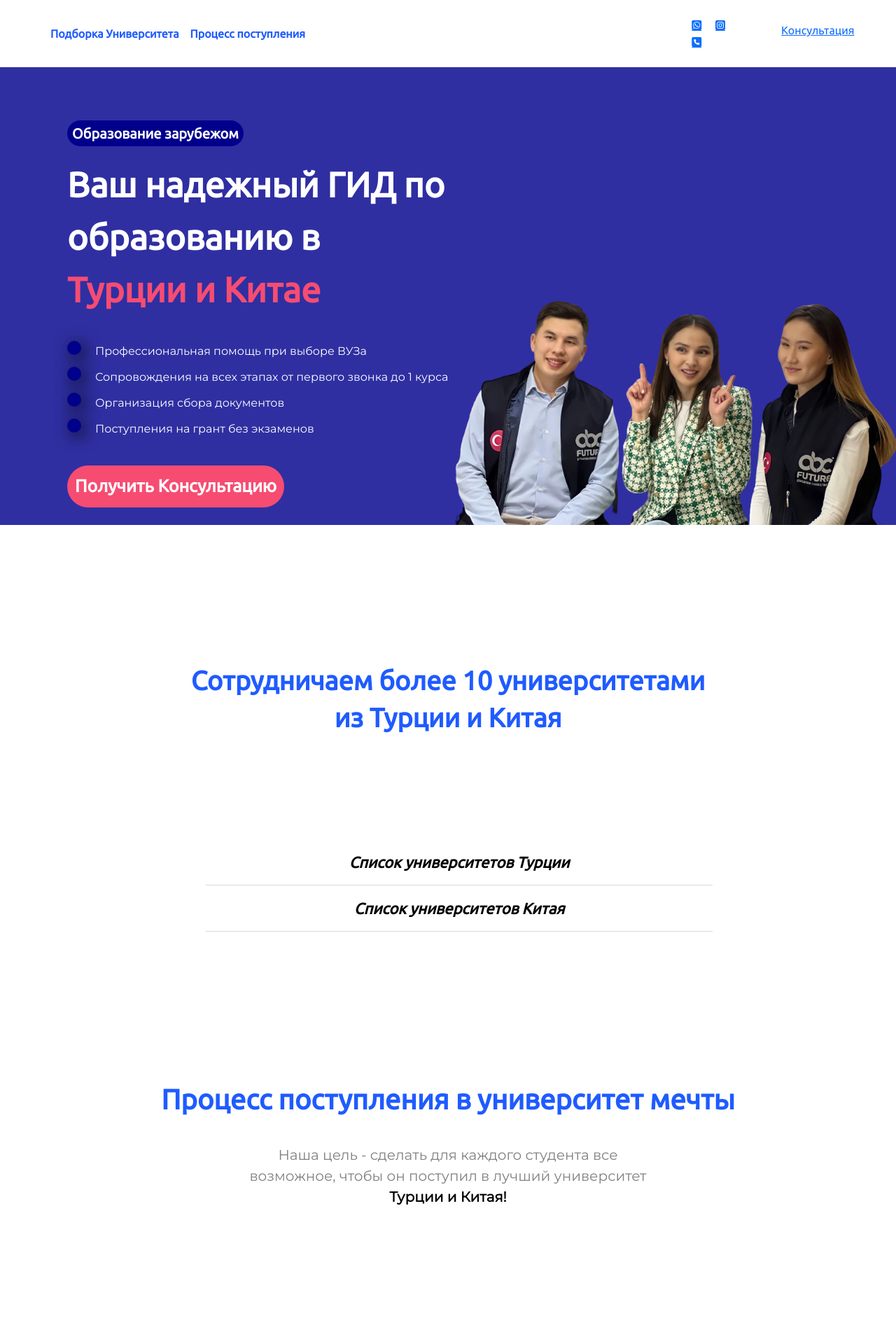
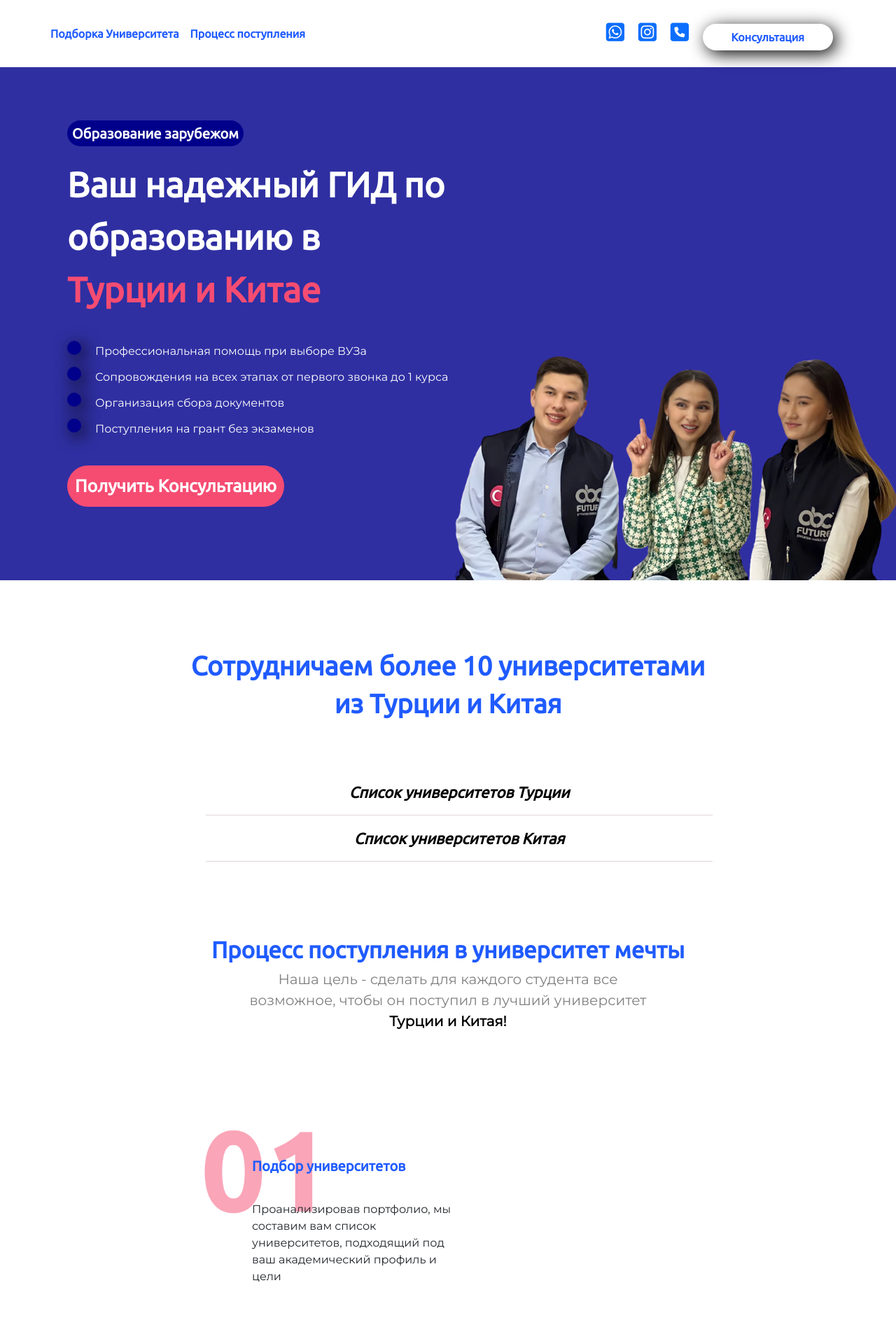
Before and after one commit to Yerassyliitu/turkdunyasi, a Django app: page / in a window 1280 px wide. Shown: the top 1903 px of the page at 70% size. Run offline with Django 4.2, Linux system fonts and the light colour scheme; data that the repository does not hold is empty; some libraries are stand-ins or nearby versions.

Commit message:
design 1

```diff
--- a/index/templates/index/index.html
+++ b/index/templates/index/index.html
@@ -27,15 +27,11 @@
               <a class="nav-link pe-3" aria-current="page" href="#admission">Процесс поступления</a>
             </li>
           </ul>
-          <div class="row lazy-load">
-            <div class="nav-icons col-md-5 col-sm-12">
-              <a href="https://wa.me/77005008920?text=%D0%97%D0%B4%D1%80%D0%B0%D0%B2%D1%81%D1%82%D0%B2%D1%83%D0%B9%D1%82%D0%B5%2C%20%D0%BC%D0%BE%D0%B6%D0%BD%D0%BE%20%D0%BF%D0%BE%D0%BB%D1%83%D1%87%D0%B8%D1%82%D1%8C%20%D0%BA%D0%BE%D0%BD%D1%81%D1%83%D0%BB%D1%8C%D1%82%D0%B0%D1%86%D0%B8%D1%8E" target="_blank" class="lazy-load pe-3 fa-brands fa-square-whatsapp nav-icon"></a>
-              <a href="https://www.instagram.com/turkdunyasi_kz/" target="_blank" class="lazy-load pe-3 fa-brands fa-square-instagram nav-icon"></a>
-              <a href="tel:+77005008920" target="_blank" class="lazy-load pe-3 fa-solid fa-square-phone nav-icon"></a>
-            </div>
-            <div class="nav-icons col-md-4 col-sm-12">
-              <a href="{% url 'client_form' %}"><button type="button" class="lazy-load btn btn-link nav-btn" onclick="{% url 'client_form' %}">Консультация</button></a>
-            </div>
+          <div class="nav-icons lazy-load">
+            <a href="https://wa.me/77005008920?text=%D0%97%D0%B4%D1%80%D0%B0%D0%B2%D1%81%D1%82%D0%B2%D1%83%D0%B9%D1%82%D0%B5%2C%20%D0%BC%D0%BE%D0%B6%D0%BD%D0%BE%20%D0%BF%D0%BE%D0%BB%D1%83%D1%87%D0%B8%D1%82%D1%8C%20%D0%BA%D0%BE%D0%BD%D1%81%D1%83%D0%BB%D1%8C%D1%82%D0%B0%D1%86%D0%B8%D1%8E" target="_blank" class="lazy-load pe-3 fa-brands fa-square-whatsapp nav-icon"></a>
+            <a href="https://www.instagram.com/turkdunyasi_kz/" target="_blank" class="pe-3 fa-brands fa-square-instagram nav-icon"></a>
+            <a href="tel:+77005008920" target="_blank" class="pe-3 fa-solid fa-square-phone nav-icon"></a>
+            <a href="{% url 'client_form' %}"><button type="button" class="btn btn-link nav-btn" onclick="{% url 'client_form' %}">Консультация</button></a>
           </div>
         </nav>
       </div>
@@ -89,7 +85,7 @@
     <section id="section3">
     <div id="admission" class="section-4">
       <div class="title lazy-load">
-        <h1 class="main-text lazy-load">Процесс поступления в университет мечты</h1>
+        <h2 class="main-text lazy-load">Процесс поступления в университет мечты</h2>
         <span>Наша цель - сделать для каждого студента все </span><br>
         <span>возможное, чтобы он поступил в лучший университет</span><br>
         <span style="font-weight:900; color: black;">Турции и Китая!</span>
@@ -133,9 +129,6 @@
     </section>
     <section id="section4">
       <div class="section-5 container-fluid lazy-load">
-  <!--      <h1 class="main-text">Хочешь поступить в <br> зарубежный ВУЗ?</h1>-->
-  <!--      <p>Запишись на консультацию, заполнив анкету ниже</p>-->
-  <!--      <i class="fa-sharp fa-solid fa-arrow-down" style="color: yellow; font-size:30px;  "></i>-->
         <p> </p><br>
         <p> </p><br>
         <p> </p><br>
@@ -164,16 +157,16 @@
         </div>
       </div>
     </section>
-<!--    <script src="https://code.jquery.com/jquery-3.3.1.slim.min.js"></script>-->
+    <script src="https://code.jquery.com/jquery-3.3.1.slim.min.js"></script>
     <script src="https://code.jquery.com/jquery-3.6.0.min.js"></script>
 
-<!-- Подключаем Popper.js -->
-<!--    <script src="https://cdnjs.cloudflare.com/ajax/libs/popper.js/1.14.7/umd/popper.min.js"></script>-->
-<!--    <script src="https://cdnjs.cloudflare.com/ajax/libs/popper.js/2.9.3/umd/popper.min.js"></script>-->
-<!--    <script src="https://cdnjs.cloudflare.com/ajax/libs/twitter-bootstrap/5.4.3/js/bootstrap.min.js"></script>-->
+<!-- Подключаем Popper.js-->
+    <script src="https://cdnjs.cloudflare.com/ajax/libs/popper.js/1.14.7/umd/popper.min.js"></script>
+    <script src="https://cdnjs.cloudflare.com/ajax/libs/popper.js/2.9.3/umd/popper.min.js"></script>
+    <script src="https://cdnjs.cloudflare.com/ajax/libs/twitter-bootstrap/5.4.3/js/bootstrap.min.js"></script>
 
-<!-- Подключаем Bootstrap.js -->
-<!--    <script src="https://stackpath.bootstrapcdn.com/bootstrap/4.3.1/js/bootstrap.min.js"></script>-->
+<!-- Подключаем Bootstrap.js-->
+    <script src="https://stackpath.bootstrapcdn.com/bootstrap/4.3.1/js/bootstrap.min.js"></script>
     <script src="{% static 'js/bootstrap.bundle.min.js' %}"></script>
     <script src="https://kit.fontawesome.com/f3ef158659.js" crossorigin="anonymous"></script>
     <script src="{% static 'js/script.js' %}"></script>
--- a/static/css/main.css
+++ b/static/css/main.css
@@ -1,6 +1,11 @@
 .main-text{
     font-family: 'Ubuntu', sans-serif;
 }
+
+a {
+  text-decoration: none;
+}
+
 body{
     font-family: 'Montserrat', sans-serif;
 }
@@ -19,7 +24,23 @@ nav{
     color:#1f5bff;
     font-weight: 700;
 }
+.nav-icons{
+    margin-top: 7px;
+    margin-right: 50px;
 }
+.nav-icon{
+    font-size: 25px;
+    text-decoration: none;
+    font-size: 30px;
+}
+.nav-btn{
+    padding-left: 40px;
+    padding-right: 40px;
+}
+.nav-btn:hover{
+    box-shadow: none;
+}
+
 .btn-link{
     box-shadow: 5px 5px 25px black;
     border-radius: 50px;
@@ -29,11 +50,11 @@ nav{
 }
 
 
-
 .section-2{
     background-color: #2f2fa2;
     color: white;
     padding-top: 80px;
+    padding-bottom: 80px;
     overflow: hidden;
     background-image: url("../image/sec2.png");
 
@@ -98,7 +119,7 @@ nav{
 
 
 .section-3{
-    padding-top: 200px;
+    padding-top: 100px;
     display: flex;
     flex-direction: column;
     justify-content: center;
@@ -114,7 +135,7 @@ nav{
     margin-left: auto;
     display: flex;
     flex-direction: column;
-    margin-top: 150px;
+    margin-top: 70px;
     max-width: 756px;
 }
 .invis{
@@ -213,11 +234,11 @@ button:hover .uli{
 }
 
 .section-4{
-    padding-top: 50px;
+    padding-top: 0px;
 }
 .title{
     text-align: center;
-    margin-top: 150px;
+    margin-top: 90px;
 }
 .title h1{
     color: #1f5bff;
@@ -229,6 +250,12 @@ button:hover .uli{
     font-size: 20px;
 }
 
+.section-4 h2{
+    text-align: center;
+    color: #1f5bff;
+    font-weight: 600;
+    font-size: 33px;
+}
 
 
 .mark{
@@ -277,12 +304,14 @@ button:hover .uli{
     background-position: left top ;
 }
 .wrapper{
-    margin-top: 200px;
+    margin-top: 80px;
     margin-left: auto;
     margin-right: auto;
     max-width: 900px;
     display: flex;
     flex-direction: column;
+    padding-left: 70px;
+    padding-right: 70px;
 }
 .mark-right{
     align-self: end;
```
